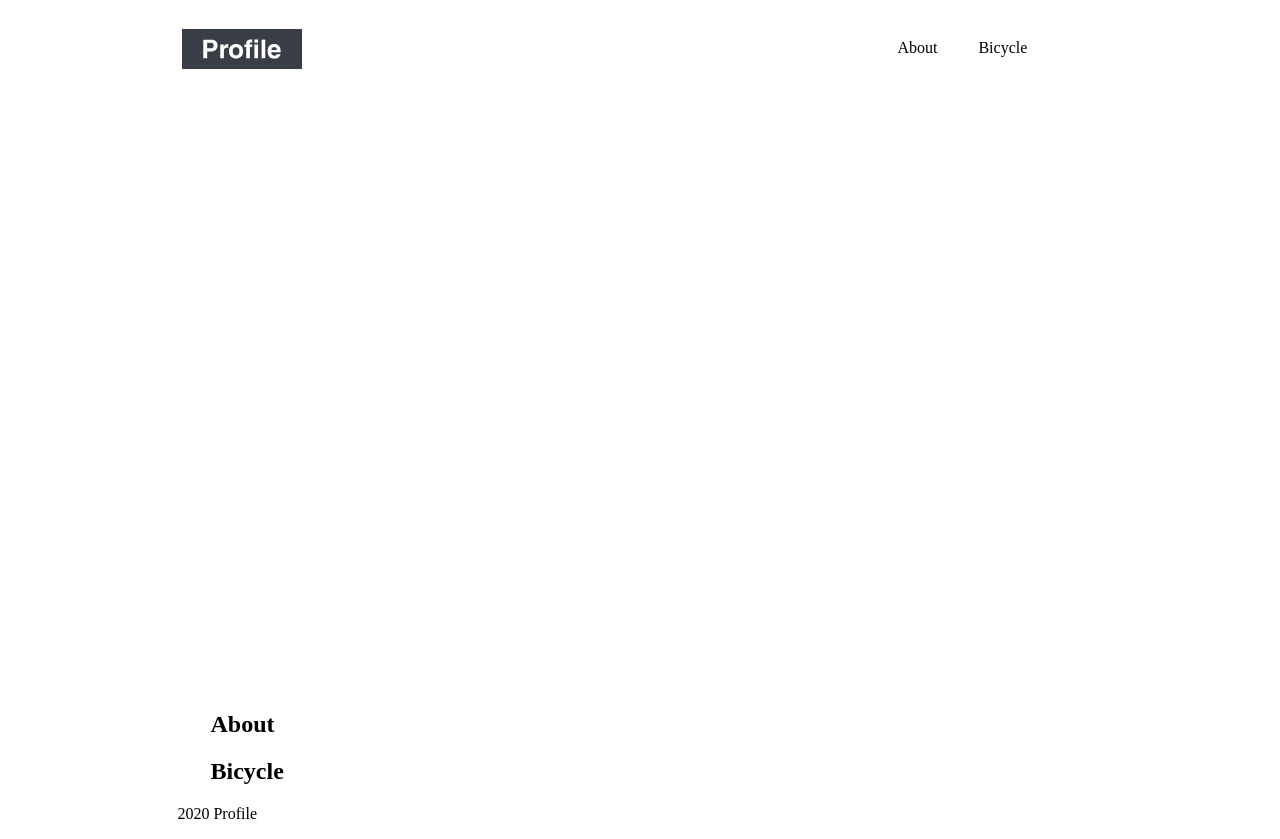
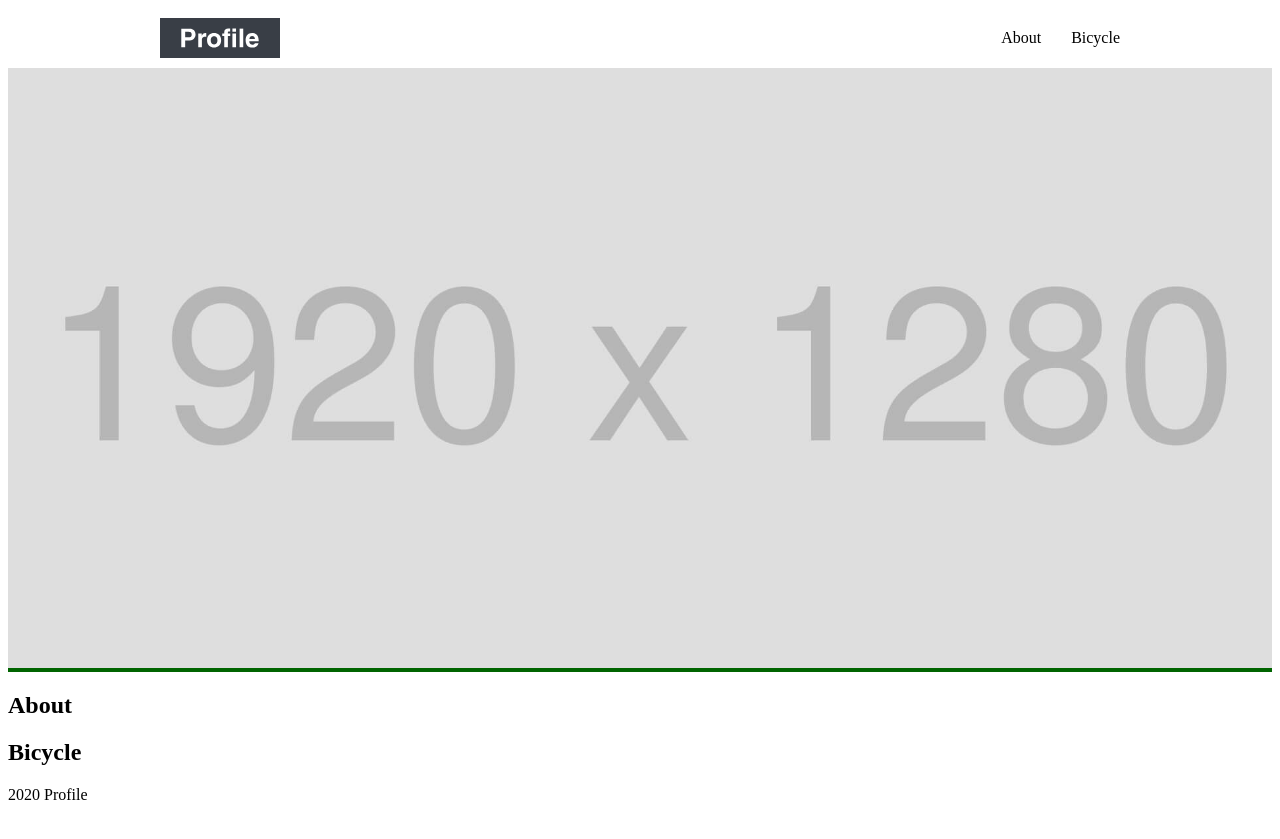
Before and after one commit to yusuke-okuno/codestep-introduction, a plain HTML site: page index.html in a window 1280 px wide. Drawn offline with Linux system fonts and the light colour scheme.

Commit message:
fix header and add mainvisual

```diff
--- a/index.html
+++ b/index.html
@@ -6,7 +6,7 @@
   <title>Profile</title>
 </head>
 <body>
-  <header>
+  <header class="wrapper">
     <h1 class="header-logo"><img src="img/logo.svg" alt="Profile"></h1>
     <nav class="header-list">
       <ul>
@@ -17,13 +17,14 @@
   </header>
   <main>
     <div class="mainvisual">
-
+      <img src="img/mainvisual.jpg">
     </div>
-    <section class="about">
+    <section class="about" class="wrapper">
       <h2>About</h2>
 
+
     </section>
-    <section class="bicycle">
+    <section class="bicycle" class="wrapper">
       <h2>Bicycle</h2>
 
     </section>
--- a/style.css
+++ b/style.css
@@ -1,13 +1,23 @@
-* {
+/* * {
   max-width: 1080px;
   padding: 0 4%;
-  /* text-align: center; */
+  text-align: center;
+} */
+
+.wrapper{
+  max-width: 960px;
+  margin: 0 auto;
+  padding: 0 4%;
+  text-align: center;
+  height: 60px;
 }
 
 header {
-  /* background-color: blueviolet; */
+  /* background-color: rgb(10, 7, 14); */
   display:flex;
   justify-content:space-between;
+  align-items: center;
+  /* margin: 0 auto; */
 }
 
 .header-logo {
@@ -37,7 +47,13 @@ nav li {
   line-height: 48px;
 }
 
+.mainvisual{
+  background-color: darkgreen;
+}
 
-.mainvisual {
+  .mainvisual img{
+  width: 100%;
+  max-width: 1920px;
   height: 600px;
+  object-fit: cover;
 }
```
